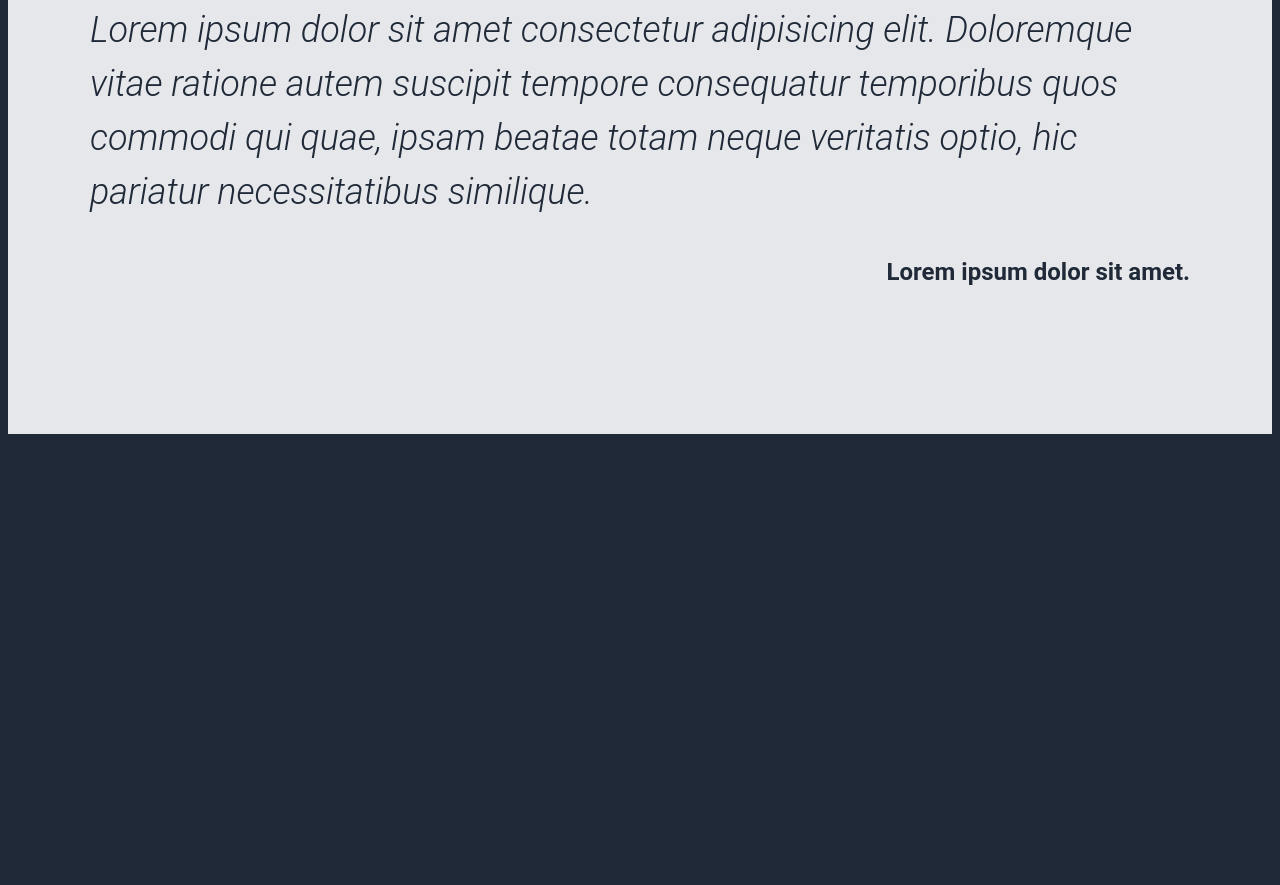
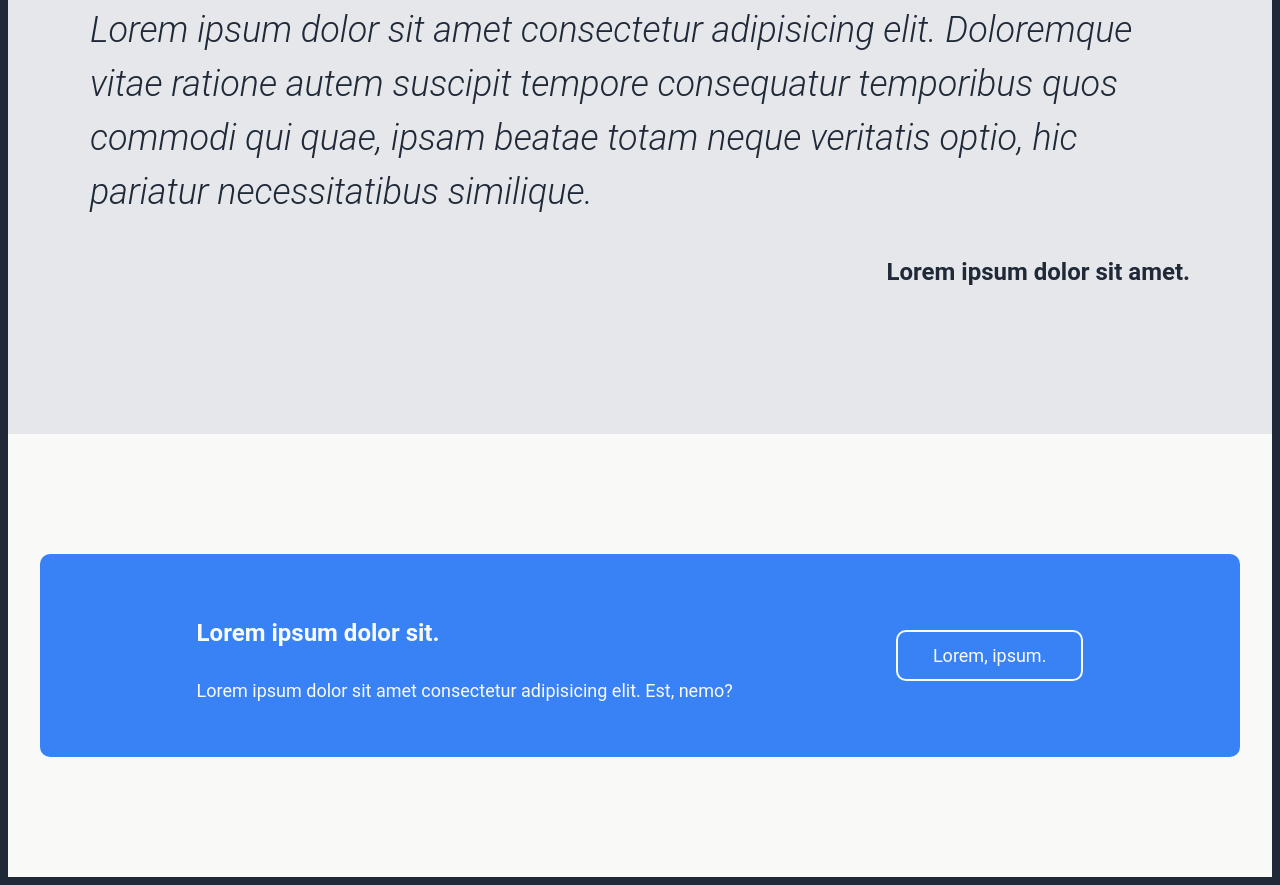
Before and after one commit to Sarkoma-kisa/landing-page, a plain HTML site: page index.html in a window 1280 px wide. Shown: the part 1662-2547 px from the top of the page. Before the commit the page ends 2104 px from the top, so only its background shows below. Drawn offline with Linux system fonts and the light colour scheme.

Commit message:
add signup section

```diff
--- a/index.html
+++ b/index.html
@@ -101,5 +101,21 @@
         </div>
     </section>
 
+    <section class="section signup">
+        <div class="container">
+            <div class="signup__inner">
+                <div class="signup__content">
+                    <h4 class="signup__title">
+                        Lorem ipsum dolor sit.
+                    </h4>
+                    <p class="signup__text">
+                        Lorem ipsum dolor sit amet consectetur adipisicing elit. Est, nemo?
+                    </p>
+                </div>
+                <a class="signup__link" href="#">Lorem, ipsum.</a>
+            </div>
+        </div>
+    </section>
+
 </body>
 </html>
--- a/style.css
+++ b/style.css
@@ -138,3 +138,32 @@ body {
     font-weight: 700;
     text-align: right;
 }
+
+.signup {
+    background-color: #f9faf8;
+}
+
+.signup__inner {
+    background-color: #3882f6;
+    padding: 35px 75px;
+    display: flex;
+    justify-content: space-around;
+    align-items: center;
+    border-radius: 10px;
+}
+
+.signup__title {
+    font-size: 24px;
+    font-weight: 700;
+    line-height: 24px;
+}
+
+.signup__link {
+    display: inline-block;
+    background-color: transparent;
+    border: 2px solid #f9faf8;
+    border-radius: 10px;
+    padding: 10px 35px;
+    color: #f9faf8;
+    text-decoration: none;
+}
```
